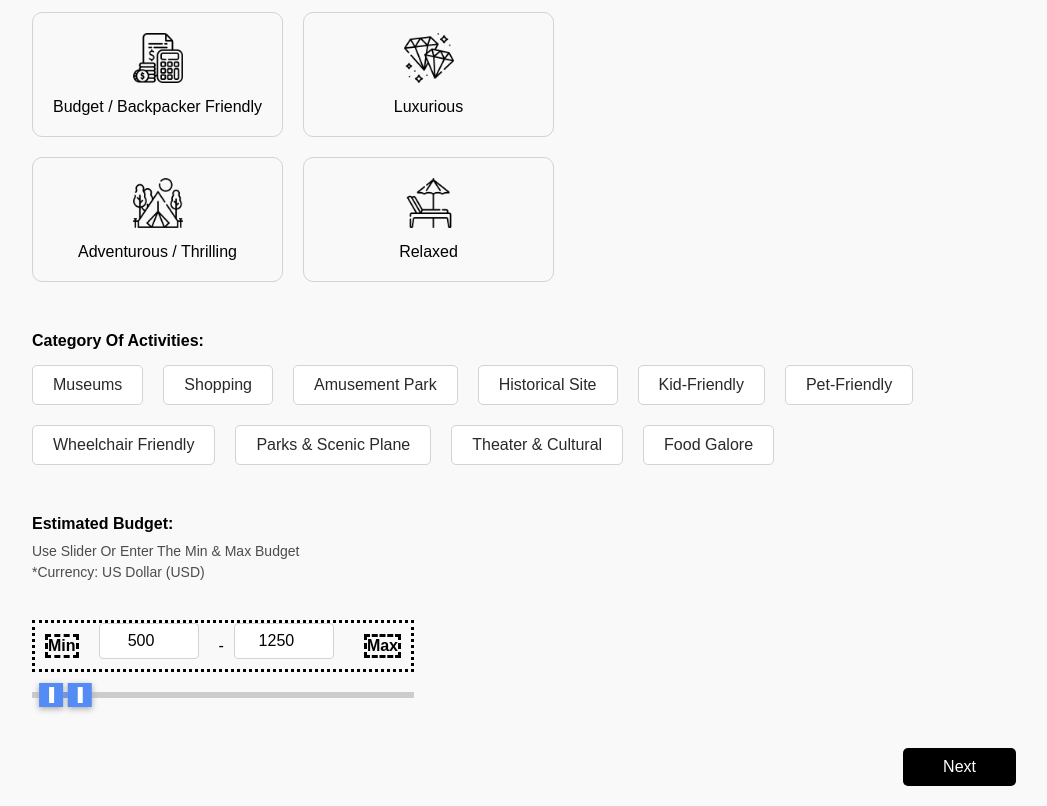
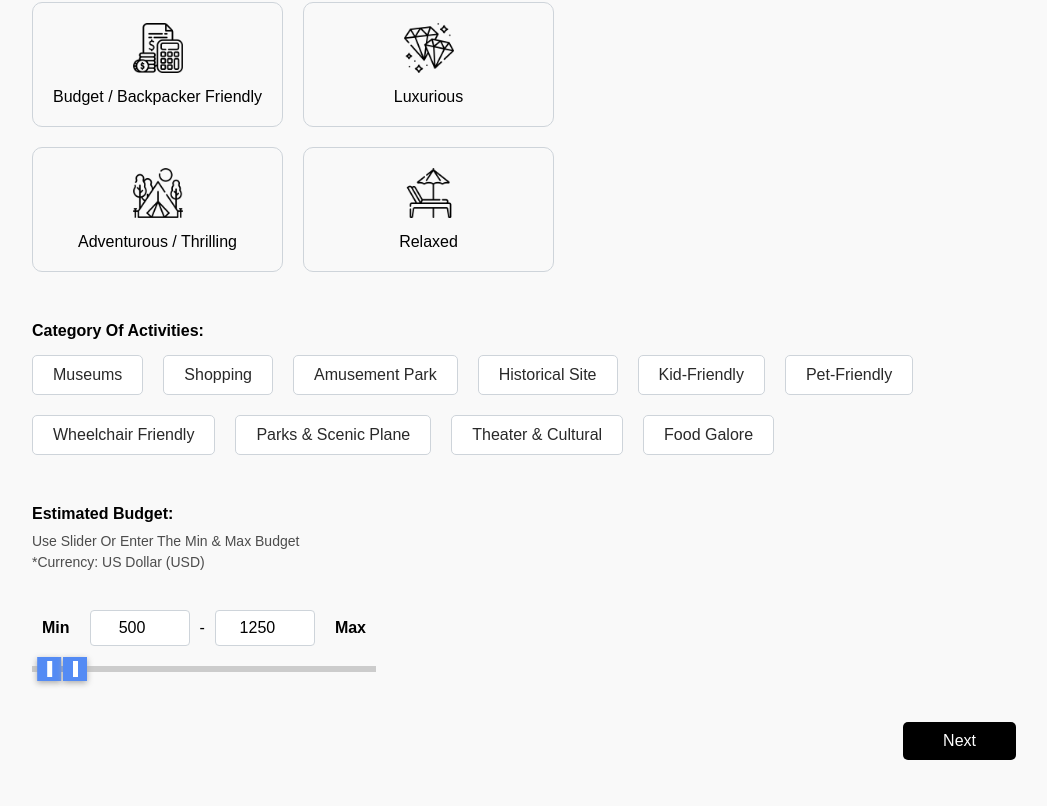
Before and after one commit to Vanboii/HCI-BonVoyage, a React (Create React App) app: page /preferences/1 in a window 1280 px wide. Shown: the part 398-1204 px from the top of the page, without its empty margins (116-1163 px from the left). After the commit the page ends 1178 px from the top, so only its background shows below. Built offline with nearby package versions, Linux system fonts and the light colour scheme; no server answers; the database is empty; what country-list would draw is missing.

Commit message:
fix: css of the pages

```diff
--- a/src/pages/planning_page/preferences_page/preferences_page.css
+++ b/src/pages/planning_page/preferences_page/preferences_page.css
@@ -269,7 +269,6 @@ button {
     gap: 10px; /* Reduce gap to make space for min and max labels */
     align-items: center;
     margin-bottom: 20px;
-    border-style: dotted;
 }
 .price-range-inputs span {
   text-align: center;
@@ -286,7 +285,6 @@ button {
     font-weight: bold;
     margin: 0 10px; /* Add space between label and input */
     text-align: center;
-    border-style: dashed;
 }
 
 .budget-tagline {
--- a/src/pages/planning_page/tinder_preference/tinder_preference.js
+++ b/src/pages/planning_page/tinder_preference/tinder_preference.js
@@ -110,7 +110,7 @@ const TinderPreference = () => {
         </div>
       )}
       <div className="preference-container">
-        <h2>Is this to your preference?</h2>
+        <h2 style={{ color: "black" }}>Is this to your preference?</h2>
         <div className="preference-card">
           <div className="thumb-icon dislike" onClick={handleDislike}>
             <img src={dislikeIcon} alt="Dislike" />
@@ -134,8 +134,8 @@ const TinderPreference = () => {
         </div>
         <button
           onClick={handleNext}
-          disabled={clickCount < 15}
-          className={`${clickCount < 15 ? 'button-disabled' : ''}`}>
+          disabled={clickCount < 5}
+          className={`${clickCount < 5 ? 'button-disabled' : ''}`}>
           Next
         </button>
       </div>
--- a/src/pages/planning_page/trip_detail/trip_detail.css
+++ b/src/pages/planning_page/trip_detail/trip_detail.css
@@ -40,10 +40,9 @@ main {
 .react-datepicker-wrapper,
 .custom-date-picker,
 .location-group .input-container .css-yk16xz-control {
-  padding: 10px;
+  /* padding: 10px; */
   font-size: 16px;
-  margin: 0 10px 10px 0;
-  border: 1px solid #ced4da; /* Default border */
+  /* border: 1px solid #ced4da; Default border */
   border-radius: 4px;
   transition: border-color 0.3s ease;
 }
```
